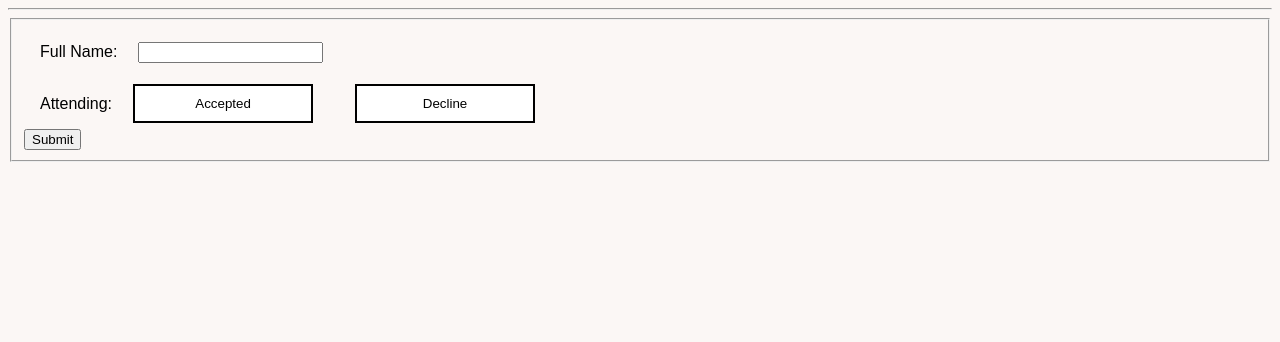
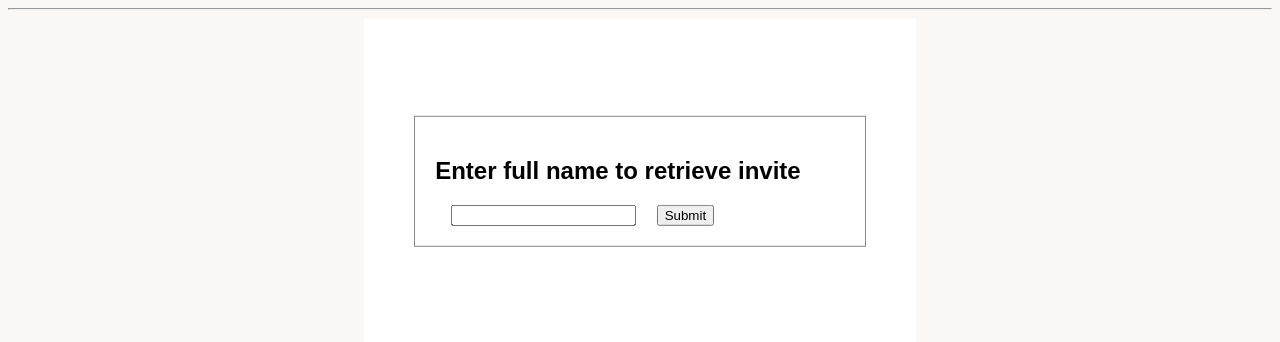
Before and after one commit to AustinMcLean/AuSam, a Django app: template main_app/templates/rsvp.html in a window 1280 px wide. Shown: the part 219-561 px from the top of the page. Run offline with Django 3.2, Linux system fonts and the light colour scheme; the template is opened without the code that fills it, so the values that code supplies are empty.

Commit message:
Add invite fetching (#43)
* basic, working invite fetching

* centered modal and hiding form until it's submitted

* small visual fixes

---------

Co-authored-by: AustinMcLean <austin_mclean@hotmail.com>

```diff
--- a/main_app/static/css/styles.css
+++ b/main_app/static/css/styles.css
@@ -214,6 +214,31 @@ input {
     background-color: #FF4500;  /* Burnt Orange color */
 }
 
+.modal {
+    width: 40%;
+    height: auto;
+
+    /* Center  */
+    position: fixed;
+    top: 50%;
+    left: 50%;
+    transform: translate(-50%, -50%);
+
+    padding: 20px;
+    background-color: #fff;
+
+    /* Add some styles for the modal content */
+    overflow: auto;
+}
+
+  .modal-content {
+    background-color: #fefefe;
+    margin: 15% auto;
+    padding: 20px;
+    border: 1px solid #888;
+    width: 80%;
+  }
+
 /* End of RSVP page */
 
 /* Password Entry page */
--- a/main_app/templates/rsvp.html
+++ b/main_app/templates/rsvp.html
@@ -4,6 +4,17 @@
 <body>
     <hr>
 
+    <div id="nameModal" class="modal">
+        <div class="modal-content">
+          <h2>Enter full name to retrieve invite</h2>
+          <form id="name-form">
+            <input type="text" id="name-input" required>
+            <button type="submit">Submit</button>
+          </form>
+        </div>
+      </div>
+
+    <div id="attendance-form" style="display: none;">
         <form id="attendance-form" action='submit-rsvp/' method="post">
             <fieldset>
                 <label for="full-name">Full Name: <input id="full-name" name="full-name" type="text" required /></label>
@@ -22,8 +33,47 @@
 
 
             </fieldset>
+        </form>
+    </div>
 
     <script>
+        // Show the modal when the page loads
+        window.onload = function() {
+            document.getElementById('nameModal').style.display = 'block';
+        };
+
+        // When the name form is submitted, send an AJAX request to the server
+        document.getElementById('name-form').addEventListener('submit', function(e) {
+            e.preventDefault();
+
+            var name = document.getElementById('name-input').value;
+
+            fetch('/get_invite?name=' + name)
+            .then(response => response.json())
+            .then(data => {
+                // Populate the form fields with the received data
+                document.getElementById('full-name').value = data.fullName;
+                document.getElementById('attendingInput').value = data.attending;
+
+                // Toggle the buttons based on the attending value
+                var acceptedButton = document.getElementById('acceptedButton');
+                var declineButton = document.getElementById('declineButton');
+
+                if (data.attending === 'accepted') {
+                    acceptedButton.classList.add('selected');
+                    declineButton.classList.remove('selected');
+                }
+                else if (data.attending === 'decline') {
+                    acceptedButton.classList.remove('selected');
+                    declineButton.classList.add('selected');
+                }
+
+                // Close the modal and show the attendance form
+                document.getElementById('nameModal').style.display = 'none';
+                document.getElementById('attendance-form').style.display = 'block';
+            });
+        });
+
         function handleButtonClick(option) {
             // Update the hidden input value based on the clicked button
             document.getElementById('attendingInput').value = option;
@@ -33,7 +83,6 @@
             document.getElementById('declineButton').classList.toggle('selected', option === 'decline');
         }
     </script>
-    </form>
 
 </body>
 
--- a/main_app/urls.py
+++ b/main_app/urls.py
@@ -11,4 +11,5 @@ urlpatterns = [
     path("photos/", views.photos, name="photos"),
     path('submit-rsvp/', views.submit_rsvp, name="submit_rsvp"),
     path('password_entry/', views.password_entry, name='password_entry'),
+    path('get_invite/', views.get_invite, name='get_invite'),
 ]
```
Also changed, not shown: main_app/views.py (+20 -0 lines). Lines whose indentation alone changed are shown as unchanged.
